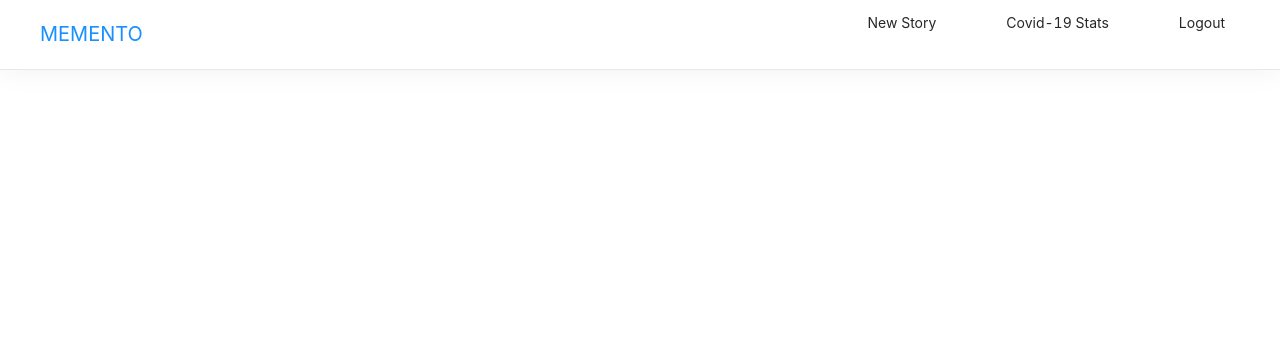
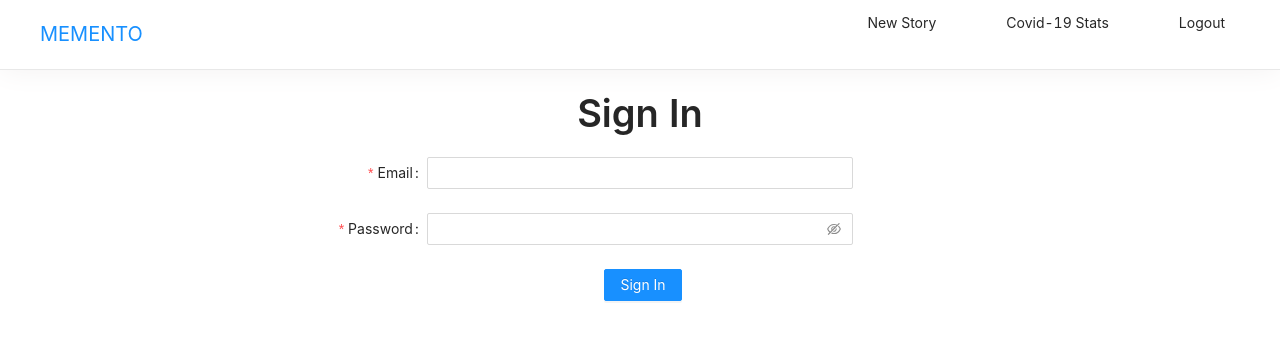
Before and after one commit to FARmer037/MEMENTO, a React (Create React App) app: page /signin in a window 1280 px wide. Shown: the top 340 px of the page. Built offline with nearby package versions, Linux system fonts and the light colour scheme; no server answers.

Commit message:
สร้างหน้า SignIn, SignUp

```diff
--- a/src/App.js
+++ b/src/App.js
@@ -4,6 +4,8 @@ import Covid from './components/covid/Covid';
 import Navbar from './components/layout/Navbar';
 import Dashboard from './components/dashboard/Dashboard';
 import CreateStory from './components/stoties/CreateStory';
+import SingIn from './components/auth/SingIn';
+import SignUp from './components/auth/SignUp';
 
 function App() {
   return (
@@ -14,6 +16,8 @@ function App() {
           <Route exact path='/' component={Dashboard} />
           <Route path='/covid' component={Covid} />
           <Route path='/create' component={CreateStory} />
+          <Route path='/signin' component={SingIn} />
+          <Route path='/signup' component={SignUp} />
         </Switch>
       </div>
     </BrowserRouter>
--- a/src/components/auth/SignUp.js
+++ b/src/components/auth/SignUp.js
@@ -0,0 +1,86 @@
+import React from 'react'
+import { Row, Col, Form, Input, Button, Typography } from 'antd'
+
+const { Title } = Typography
+
+const layout = {
+    labelCol: { span: 6 },
+    wrapperCol: { span: 12 },
+}
+
+const tailLayout = {
+    wrapperCol: { offset: 11, span: 12 },
+}
+
+const SignUp = () => {
+    const onFinish = values => {
+        console.log('Success:', values);
+    };
+
+    const onFinishFailed = errorInfo => {
+        console.log('Failed:', errorInfo);
+    };
+    return (
+        <Row>
+            <Col span={16} offset={4} >
+                <Title style={{ textAlign: 'center', margin: '20px 0' }}>Sign Up</Title>
+                <Form
+                    {...layout}
+                    name="basic"
+                    initialValues={{
+                        remember: true,
+                    }}
+                    onFinish={onFinish}
+                    onFinishFailed={onFinishFailed}
+                >
+                    <Form.Item
+                        label="Username"
+                        name="username"
+                        rules={[
+                            {
+                                required: true,
+                                message: 'Please input your username!',
+                            },
+                        ]}
+                    >
+                        <Input />
+                    </Form.Item>
+
+                    <Form.Item
+                        label="Email"
+                        name="email"
+                        rules={[
+                            {
+                                required: true,
+                                message: 'Please input your email!',
+                            },
+                        ]}
+                    >
+                        <Input />
+                    </Form.Item>
+
+                    <Form.Item
+                        label="Password"
+                        name="password"
+                        rules={[
+                            {
+                                required: true,
+                                message: 'Please input your password!',
+                            },
+                        ]}
+                    >
+                        <Input.Password />
+                    </Form.Item>
+
+                    <Form.Item {...tailLayout}>
+                        <Button type="primary" htmlType="submit">
+                            Sign Up
+                        </Button>
+                    </Form.Item>
+                </Form>
+            </Col>
+        </Row>
+    )
+}
+
+export default SignUp
--- a/src/components/auth/SingIn.js
+++ b/src/components/auth/SingIn.js
@@ -0,0 +1,73 @@
+import React from 'react'
+import { Row, Col, Form, Input, Button, Typography } from 'antd'
+
+const { Title } = Typography
+
+const layout = {
+    labelCol: { span: 6 },
+    wrapperCol: { span: 12 },
+}
+
+const tailLayout = {
+    wrapperCol: { offset: 11, span: 12 },
+}
+
+const SignIn = () => {
+    const onFinish = values => {
+        console.log('Success:', values);
+    };
+
+    const onFinishFailed = errorInfo => {
+        console.log('Failed:', errorInfo);
+    };
+    return (
+        <Row>
+            <Col span={16} offset={4} >
+                <Title style={{ textAlign: 'center', margin: '20px 0' }}>Sign In</Title>
+                <Form
+                    {...layout}
+                    name="basic"
+                    initialValues={{
+                        remember: true,
+                    }}
+                    onFinish={onFinish}
+                    onFinishFailed={onFinishFailed}
+                >
+                    <Form.Item
+                        label="Email"
+                        name="email"
+                        rules={[
+                            {
+                                required: true,
+                                message: 'Please input your email!',
+                            },
+                        ]}
+                    >
+                        <Input />
+                    </Form.Item>
+
+                    <Form.Item
+                        label="Password"
+                        name="password"
+                        rules={[
+                            {
+                                required: true,
+                                message: 'Please input your password!',
+                            },
+                        ]}
+                    >
+                        <Input.Password />
+                    </Form.Item>
+
+                    <Form.Item {...tailLayout}>
+                        <Button type="primary" htmlType="submit">
+                            Sign In
+                        </Button>
+                    </Form.Item>
+                </Form>
+            </Col>
+        </Row>
+    )
+}
+
+export default SignIn
--- a/src/components/dashboard/Dashboard.js
+++ b/src/components/dashboard/Dashboard.js
@@ -14,9 +14,9 @@ const Dashboard = () => {
         firestore.collection("stories").onSnapshot((snapshot) => {
             let newStory = snapshot.docs.map(d => {
                 // console.log(d.data())
-                const {id, task, location, date, startTime, endTime} = d.data()
+                const { id, task, location, date, startTime, endTime } = d.data()
                 // console.log(id, task, location, date, startTime, endTime)
-                return {id, task, location, date, startTime, endTime}
+                return { id, task, location, date, startTime, endTime }
             })
             // console.log('new', newStory)
             dispatch({ type: 'GET_STORY', stories: newStory })
@@ -30,8 +30,8 @@ const Dashboard = () => {
     return (
         <Timeline mode='left' style={{ margin: '20px 0px' }}>
             {
-                stories.map(story => (
-                    <Timeline.Item dot={<ClockCircleOutlined onClick={() => console.log('clicked')} style={{ fontSize: '16px' }} />} label={story.date}>
+                stories.map((story, index) => (
+                    <Timeline.Item key={index} dot={<ClockCircleOutlined onClick={() => console.log(index + 1)} style={{ fontSize: '16px' }} />} label={story.date}>
                         <Title level={4}>{story.task}</Title>
                         <p>{story.location}</p>
                         <p>{story.startTime} to {story.endTime}</p>
--- a/src/components/stoties/CreateStory.js
+++ b/src/components/stoties/CreateStory.js
@@ -39,6 +39,7 @@ const CreateStory = () => {
         let id = stories.length === 0 ? 1 : stories[stories.length - 1].id + 1
 
         firestore.collection("stories").doc(id + '').set({
+            id,
             task: form.task,
             location: form.location,
             date: form.date,
```
